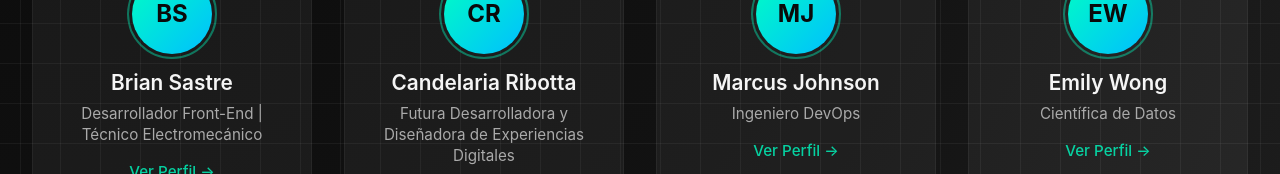
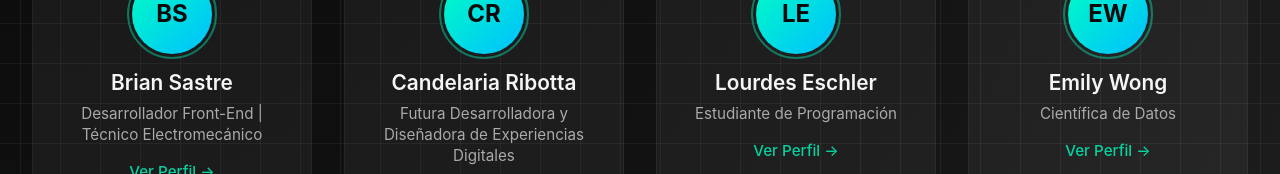
Before and after one commit to briansastre-ops/BugsBaster-sc-portfolio, a Vue app: page / in a window 1280 px wide. Shown: the part 397-571 px from the top of the page. Built offline with nearby package versions, Linux system fonts and the light colour scheme.

Commit message:
Update App.vue
modificación en la tarjeta de datos personales de los integrantes del equipo

```diff
--- a/src/App.vue
+++ b/src/App.vue
@@ -228,22 +228,20 @@ const teamMembers = ref([
   },
   {
     id: 3,
-    name: 'Marcus Johnson',
-    initials: 'MJ',
-    age: 30,
-    role: 'Ingeniero DevOps',
-    location: 'Austin, TX',
-    bio: 'Entusiasta de la infraestructura y automatización. Experto en CI/CD, contenedores y plataformas en la nube. ',
+    name: 'Lourdes Eschler',
+    initials: 'LE',
+    age: 19,
+    role:'Estudiante de Programación',
+    location: 'San Rafael, Mendoza, Argentina',
+    bio: 'Soy estudiante de Programación en la Universidad Tecnológica Nacional(UTN), con entusiasmo por la tecnología y el desarrollo de software. Me interesa especialmente el desarrollo web y el diseño del mismo. Recientemente descubrí mi pasión por combinar la creatividad con la tecnología. Me interesa especialmente el desarrollo de videojuegos, el diseño visual y explorar cómo el arte puede enriquecer el mundo del software. ',
     studies: [
-      { degree: 'Lic. en Tecnología de la Información', institution: 'Universidad de Texas', year: '2017' },
-      { degree: 'Arquitecto de Soluciones AWS', institution: 'Amazon Web Services', year: '2019' }
+      { degree: 'Tecnicatura en Programación', institution: 'UTN San Rafael', year: 'En curso' },
     ],
-    skills: ['Kubernetes', 'Terraform', 'Jenkins', 'AWS', 'Linux', 'Python'],
+    skills: ['Python', 'Java', 'JavaScript', 'HTML', 'CSS', 'Pseint'],
     social: {
-      GitHub: 'https://github.com',
-      LinkedIn: 'https://linkedin.com',
-      Medium: 'https://medium.com',
-      Twitter: 'https://twitter.com'
+      GitHub: 'https://github.com/Luu102',
+      LinkedIn: 'https://www.linkedin.com/in/lourdes-eschler-b0bb9436a',
+      Instagram: 'https://www.instagram.com/lourdes.__7/'
     }
   },
   {
```
